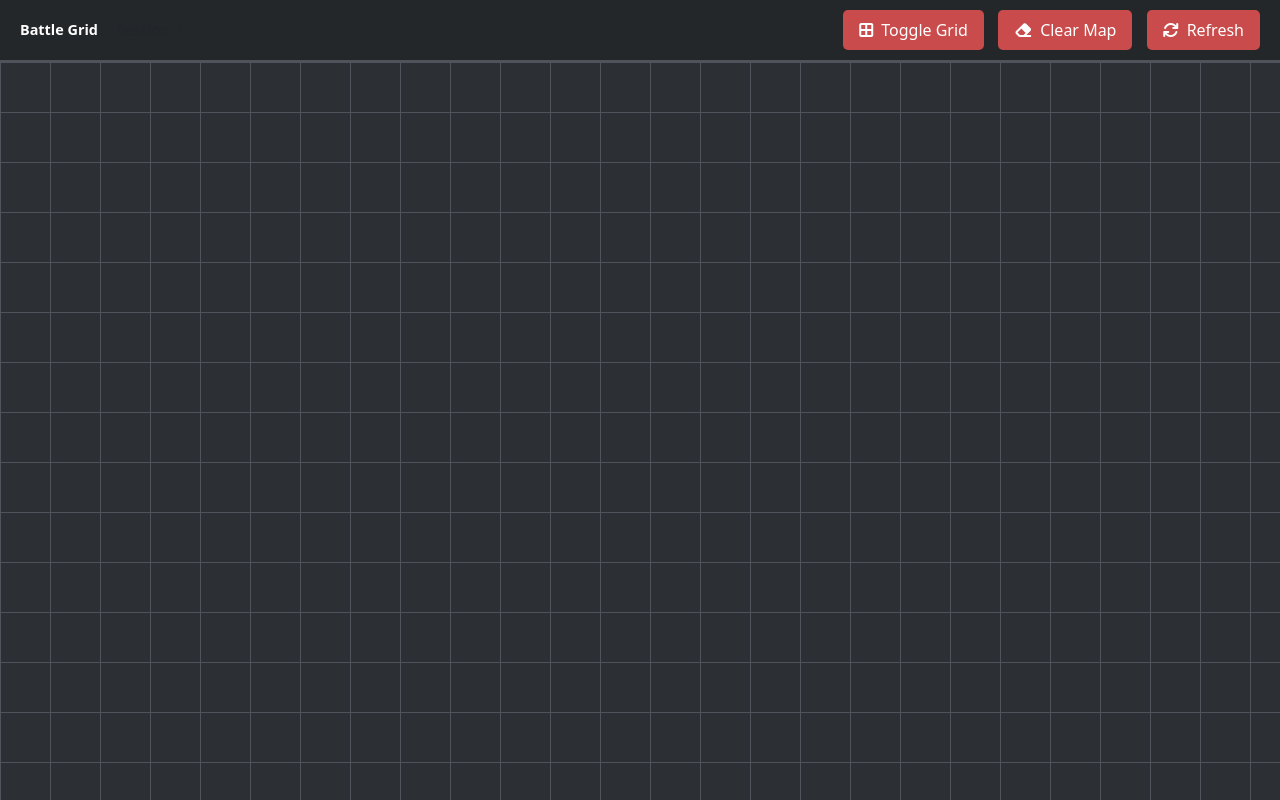
After one commit to omerfrank/SpellWeaver, a Flask app: template app/templates/dm_grid.html in a window 1280 px wide. The commit adds this page. Run offline with Flask 3, Linux system fonts and the light colour scheme; the template is opened without the code that fills it: most values are stand-ins (such as "Sample title", 1, 10 or a date in 2020).

Commit message:
added grid first draft, need to be reworked

```diff
--- /dev/null
+++ b/app/templates/dm_grid.html
@@ -0,0 +1,200 @@
+<!DOCTYPE html>
+<html lang="en">
+<head>
+    <meta charset="UTF-8">
+    <meta name="viewport" content="width=device-width, initial-scale=1.0">
+    <title>Battle Grid - Quest Weaver</title>
+    <link href="https://cdn.jsdelivr.net/npm/bootstrap@5.3.0/dist/css/bootstrap.min.css" rel="stylesheet">
+    <link rel="stylesheet" href="https://cdnjs.cloudflare.com/ajax/libs/font-awesome/6.4.0/css/all.min.css">
+    <link rel="stylesheet" href="/static/css/styles.css">
+    <style>
+        body {
+            margin: 0;
+            padding: 0;
+            background-color: #2c2f33;
+            overflow: hidden;
+        }
+
+        .grid-container {
+            width: 100vw;
+            height: 100vh;
+            display: flex;
+            flex-direction: column;
+        }
+
+        .grid-toolbar {
+            background-color: #23272a;
+            border-bottom: 2px solid #4f545c;
+            padding: 10px 20px;
+            display: flex;
+            justify-content: space-between;
+            align-items: center;
+        }
+
+        .grid-canvas {
+            flex: 1;
+            background-color: #2c2f33;
+            background-image:
+                linear-gradient(#4f545c 1px, transparent 1px),
+                linear-gradient(90deg, #4f545c 1px, transparent 1px);
+            background-size: 50px 50px;
+            position: relative;
+            overflow: auto;
+        }
+
+        .session-info {
+            color: #ffffff;
+            font-size: 0.9rem;
+        }
+
+        .grid-controls button {
+            margin-left: 10px;
+            background-color: #c94b4b;
+            border: none;
+            color: white;
+            padding: 8px 16px;
+            border-radius: 5px;
+            cursor: pointer;
+        }
+
+        .grid-controls button:hover {
+            background-color: #a83e3e;
+        }
+
+        .map-overlay {
+            position: absolute;
+            top: 0;
+            left: 0;
+            width: 100%;
+            height: 100%;
+            pointer-events: none;
+            display: flex;
+            align-items: center;
+            justify-content: center;
+        }
+
+        .map-overlay img {
+            max-width: 90%;
+            max-height: 90%;
+            opacity: 0.8;
+        }
+
+        .loading-message {
+            position: absolute;
+            top: 50%;
+            left: 50%;
+            transform: translate(-50%, -50%);
+            color: #ffffff;
+            text-align: center;
+        }
+
+        .spinner-border {
+            width: 3rem;
+            height: 3rem;
+            border-width: 0.3rem;
+        }
+    </style>
+</head>
+<body>
+    <div class="grid-container">
+        <!-- Toolbar -->
+        <div class="grid-toolbar">
+            <div class="session-info">
+                <strong>Battle Grid</strong>
+                <span class="ms-3 text-muted">Session: <span id="sessionIdDisplay">{{ session_id }}</span></span>
+            </div>
+            <div class="grid-controls">
+                <button onclick="toggleGrid()">
+                    <i class="fas fa-border-all me-2"></i>Toggle Grid
+                </button>
+                <button onclick="clearMap()">
+                    <i class="fas fa-eraser me-2"></i>Clear Map
+                </button>
+                <button onclick="refreshGrid()">
+                    <i class="fas fa-sync me-2"></i>Refresh
+                </button>
+            </div>
+        </div>
+
+        <!-- Grid Canvas -->
+        <div class="grid-canvas" id="gridCanvas">
+            <div class="loading-message" id="loadingMessage">
+                <div class="spinner-border text-primary" role="status">
+                    <span class="visually-hidden">Loading...</span>
+                </div>
+                <p class="mt-3">Connecting to session...</p>
+            </div>
+
+            <!-- Map overlay (will be populated via JS) -->
+            <div class="map-overlay" id="mapOverlay"></div>
+        </div>
+    </div>
+
+    <script>
+        // Store session ID from template
+        const SESSION_ID = "{{ session_id }}";
+        let gridVisible = true;
+        let currentMapUrl = null;
+
+        // Initialize grid
+        document.addEventListener('DOMContentLoaded', function() {
+            console.log('Grid view loaded for session:', SESSION_ID);
+
+            // Simulate loading completion
+            setTimeout(() => {
+                document.getElementById('loadingMessage').style.display = 'none';
+            }, 1000);
+
+            // TODO: Set up real-time listeners for map updates from Firebase
+            // This would listen to game_state/current_map and update accordingly
+
+            // For now, just log that we're ready
+            console.log('Grid ready. Waiting for map updates...');
+        });
+
+        function toggleGrid() {
+            gridVisible = !gridVisible;
+            const canvas = document.getElementById('gridCanvas');
+
+            if (gridVisible) {
+                canvas.style.backgroundImage =
+                    'linear-gradient(#4f545c 1px, transparent 1px), linear-gradient(90deg, #4f545c 1px, transparent 1px)';
+            } else {
+                canvas.style.backgroundImage = 'none';
+            }
+        }
+
+        function clearMap() {
+            if (confirm('Clear the current map?')) {
+                document.getElementById('mapOverlay').innerHTML = '';
+                currentMapUrl = null;
+                console.log('Map cleared');
+            }
+        }
+
+        function refreshGrid() {
+            console.log('Refreshing grid data...');
+            // TODO: Fetch latest game state from Firebase
+            window.location.reload();
+        }
+
+        // Function to update map when DM pushes a new one
+        function updateMap(mapUrl) {
+            currentMapUrl = mapUrl;
+            const overlay = document.getElementById('mapOverlay');
+
+            if (mapUrl) {
+                overlay.innerHTML = `<img src="${mapUrl}" alt="Battle map">`;
+            } else {
+                overlay.innerHTML = '';
+            }
+        }
+
+        // TODO: Set up Firebase listener for real-time map updates
+        // This would connect to Firebase and listen for changes to
+        // sessions/{SESSION_ID}/gameState/current_map
+
+        console.log('Grid controls initialized');
+    </script>
+</body>
+</html>
```
Also changed, not shown: app/routes/dm_routes.py (+16 -0 lines), app/templates/campaignSelect.html (+72 -5 lines).
